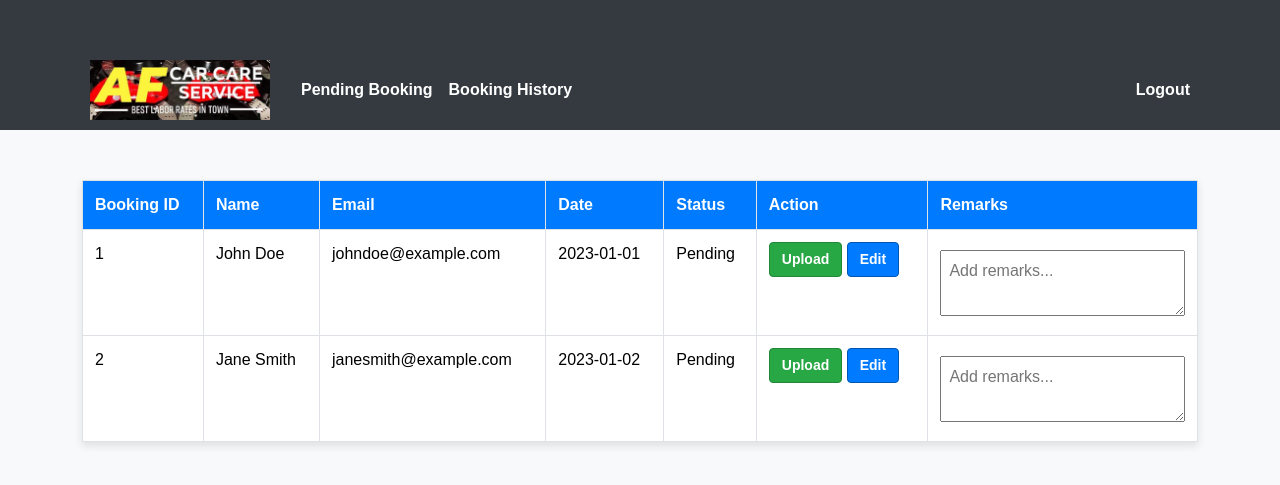
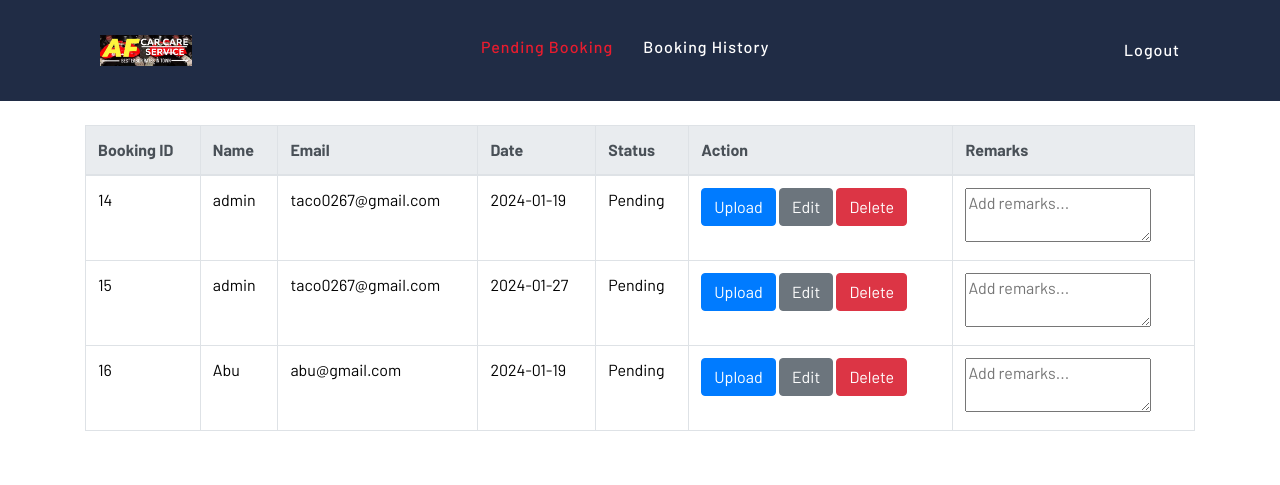
Before and after one commit to FidHackU/af-car-wash, a PHP site: page /managerModifyBookingForm.php in a window 1280 px wide. Shown: the top 485 px of the page. Run offline with PHP 8.4, Linux system fonts and the light colour scheme; data comes from the database, SQL or seed files in the repository; some libraries are stand-ins or nearby versions.

Commit message:
Made the table for the manager side
Changed the table on the  manager side also
Table now displayed on website also

```diff
--- a/managerModifyBookingForm.php
+++ b/managerModifyBookingForm.php
@@ -1,169 +1,45 @@
+<?php include("dbConnection.php"); ?>
 <!DOCTYPE html>
 <html lang="en">
+
 <head>
     <meta charset="utf-8">
     <meta name="viewport" content="width=device-width, initial-scale=1">
-    <title>Modify Pages</title>
+    <title>Manager Modify Booking Form</title>
     <link rel="icon" type="image/x-icon" href="image\car-wash.png">
-    <link href="https://cdn.jsdelivr.net/npm/bootstrap@5.3.2/dist/css/bootstrap.min.css" rel="stylesheet" integrity="sha384-T3c6CoIi6uLrA9TneNEoa7RxnatzjcDSCmG1MXxSR1GAsXEV/Dwwykc2MPK8M2HN" crossorigin="anonymous">
+    <link href="https://cdn.jsdelivr.net/npm/bootstrap@5.3.2/dist/css/bootstrap.min.css" rel="stylesheet"
+        integrity="sha384-T3c6CoIi6uLrA9TneNEoa7RxnatzjcDSCmG1MXxSR1GAsXEV/Dwwykc2MPK8M2HN" crossorigin="anonymous">
     <link rel="stylesheet" href="https://cdnjs.cloudflare.com/ajax/libs/font-awesome/5.15.1/css/all.min.css">
-
-    <style>
-        body {
-            font-family: 'Arial', sans-serif;
-            background-color: #f8f9fa;
-            margin: 0;
-            padding: 0;
-        }
-
-        .nav-bar {
-            background-color: #343a40; /* Navbar background color */
-            padding: 10px 0;
-        }
-
-        .navbar {
-            padding: 0;
-        }
-
-        .navbar-toggler {
-            border: none;
-            outline: none;
-        }
-
-        .navbar-toggler-icon {
-            background-color: #fff;
-        }
-
-        .navbar-nav {
-            margin-left: 0;
-        }
-
-        .nav-item {
-            padding: 0 15px;
-        }
-
-        .nav-link {
-            color: #fff;
-            font-weight: bold;
-            text-decoration: none;
-            display: flex;
-            align-items: center;
-        }
-
-        .nav-link img {
-            width: 180px;
-            height: auto;
-            margin-right: 15px;
-        }
-
-        .nav-link span {
-            display: none;
-        }
-
-        @media (max-width: 768px) {
-            .nav-link img {
-                display: none;
-            }
-            .nav-link span {
-                display: inline;
-            }
-        }
-
-        .nav-link.active {
-            color: #007bff; /* Active link color */
-        }
-
-        .navbar-toggler-icon {
-            background-color: #ccc; /* Change this to your desired color */
-        }
-
-        .logout-btn {
-            margin-left: auto;
-        }
-
-        .container {
-            margin-top: 50px;
-        }
-
-        .table-form {
-            width: 100%;
-            border-collapse: collapse;
-            margin-bottom: 20px;
-            box-shadow: 0 4px 8px rgba(0, 0, 0, 0.1);
-        }
-
-        .table-form th, .table-form td {
-            border: 1px solid #dee2e6;
-            padding: 12px;
-            text-align: left;
-        }
-
-        .table-form th {
-            background-color: #007bff;
-            color: #fff;
-        }
-
-        .table-form tr:nth-child(even) {
-            background-color: #f8f9fa;
-        }
-
-        .upload-btn, .edit-btn {
-            display: inline-block;
-            padding: 6px 12px;
-            font-size: 14px;
-            font-weight: bold;
-            text-align: center;
-            text-decoration: none;
-            cursor: pointer;
-            border-radius: 4px;
-        }
-
-        .upload-btn {
-            background-color: #28a745;
-            color: #fff;
-            border: 1px solid #218838;
-        }
-
-        .edit-btn {
-            background-color: #007bff;
-            color: #fff;
-            border: 1px solid #0056b3;
-        }
-
-        .remarks-textarea {
-            width: 100%;
-            padding: 8px;
-            margin-top: 8px;
-            box-sizing: border-box;
-        }
-    </style>
+    <?php include 'includes/header.php'; ?>
 </head>
 
 <body>
-    <script src="https://cdn.jsdelivr.net/npm/bootstrap@5.3.2/dist/js/bootstrap.bundle.min.js" integrity="sha384-C6RzsynM9kWDrMNeT87bh95OGNyZPhcTNXj1NW7RuBCsyN/o0jlpcV8Qyq46cDfL" crossorigin="anonymous"></script>
+    <script src="https://cdn.jsdelivr.net/npm/bootstrap@5.3.2/dist/js/bootstrap.bundle.min.js"
+        integrity="sha384-C6RzsynM9kWDrMNeT87bh95OGNyZPhcTNXj1NW7RuBCsyN/o0jlpcV8Qyq46cDfL"
+        crossorigin="anonymous"></script>
 
     <!--Nav Bar Start-->
     <div class="nav-bar">
         <div class="container">
-            <nav class="navbar navbar-expand-lg navbar-dark">
+            <nav class="navbar navbar-expand-lg bg-dark navbar-dark">
                 <button type="button" class="navbar-toggler" data-toggle="collapse" data-target="#navbarCollapse">
                     <span class="navbar-toggler-icon"></span>
                 </button>
 
+
                 <div class="collapse navbar-collapse justify-content-between" id="navbarCollapse">
                     <div class="navbar-nav">
                         <!-- Home link with image -->
-                        <a href="afcarwash.php" class="nav-item nav-link active">
-                            <img src="image\logo.png" alt="" class="d-none d-lg-inline">
-                            <span class="d-inline d-lg-none">AF Car Care & Triple (A) Carwash</span>
+                        <a href="afcarwash.php" class="nav-item nav-link pr-0">
+                            <img src="image\logo.png" class="w-25" alt="">
                         </a>
 
-                        <a href="managerModifyBookingForm.php" class="nav-item nav-link">Pending Booking</a>
+                        <a href="managerModifyBookingForm.php" class="nav-item nav-link active">Pending Booking</a>
                         <a href="managerBookingHistory.php" class="nav-item nav-link">Booking History</a>
                     </div>
 
                     <!-- Logout button -->
-                    <div class="navbar-nav logout-btn">
+                    <div class="navbar-nav">
                         <a href="logout.php" class="nav-item nav-link">Logout</a>
                     </div>
                 </div>
@@ -173,8 +49,25 @@
     <!--Nav Bar End-->
 
     <div class="container">
-        <table class="table table-form">
-            <thead>
+
+        <?php
+        //Retrieve user data for table
+        $sql = "SELECT booking.id AS booking_id, customer.id AS customer_id,booking.*, customer.*
+                FROM booking
+                INNER JOIN customer ON booking.customer_id = customer.id";
+        $stmt = mysqli_stmt_init($conn);
+        if (!mysqli_stmt_prepare($stmt, $sql)) {
+            header("Location: employeeBookingPage.php?error=stmtfailed");
+            exit();
+        }
+
+        mysqli_stmt_execute($stmt);
+
+        $resultData = mysqli_stmt_get_result($stmt); ?>
+
+        <div class="table-responsive table-hover mt-4">
+            <table class="table table-bordered">
+                <thead class="thead-light">
                     <tr>
                         <th>Booking ID</th>
                         <th>Name</th>
@@ -186,33 +79,32 @@
                     </tr>
                 </thead>
                 <tbody>
+                    <?php while ($row = (mysqli_fetch_assoc($resultData))) { ?>
                         <tr>
-                    <td>1</td>
-                    <td>John Doe</td>
-                    <td>johndoe@example.com</td>
-                    <td>2023-01-01</td>
+                            <td>
+                                <?php echo $row['booking_id']; ?>
+                            </td>
+                            <td>
+                                <?php echo $row['username']; ?>
+                            </td>
+                            <td>
+                                <?php echo $row['email']; ?>
+                            </td>
+                            <td>
+                                <?php echo $row['date']; ?>
+                            </td>
                             <td>Pending</td>
                             <td>
-                        <button class="upload-btn" onclick="uploadBooking(1)">Upload</button>
-                        <button class="edit-btn" onclick="EditBooking(1)">Edit</button>
+                                <button class="btn btn-primary" onclick="uploadBooking(1)">Upload</button>
+                                <button class="btn btn-secondary" onclick="editBooking(1)">Edit</button>
+                                <button class="btn btn-danger" onclick="deleteBooking(1)">Delete</button>
                             </td>
                             <td><textarea class="remarks-textarea" placeholder="Add remarks..."></textarea></td>
                         </tr>
-                <tr>
-                    <td>2</td>
-                    <td>Jane Smith</td>
-                    <td>janesmith@example.com</td>
-                    <td>2023-01-02</td>
-                    <td>Pending</td>
-                    <td>
-                        <button class="upload-btn" onclick="uploadBooking(2)">Upload</button>
-                        <button class="edit-btn" onclick="editBooking(2)">Edit</button>
-                    </td>
-                    <td><textarea class="remarks-textarea" placeholder="Add remarks..."></textarea></td>
-                </tr>
-                <!-- Add more rows as needed -->
+                    <?php } ?>
                 </tbody>
             </table>
+        </div>
     </div>
 
     <!-- Bootstrap JS and dependencies -->
@@ -230,6 +122,12 @@
             // You can add logic here to handle editing of the booking
             console.log('Edit Booking:', bookingId);
         }
+
+        function deleteBooking(bookingId) {
+            // You can add logic here to handle deleting of the booking
+            console.log('Edit Booking:', bookingId);
+        }
     </script>
 </body>
+
 </html>
```
Also changed, not shown: managerBookingHistory.php (+60 -119 lines). Lines whose indentation alone changed are shown as unchanged.
